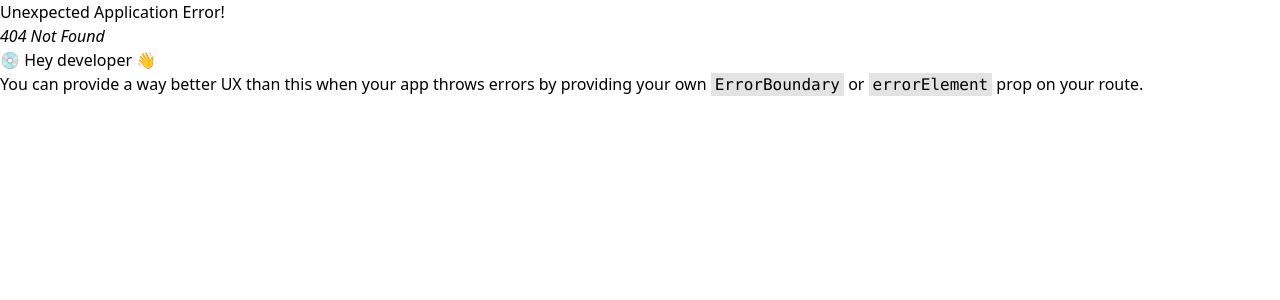
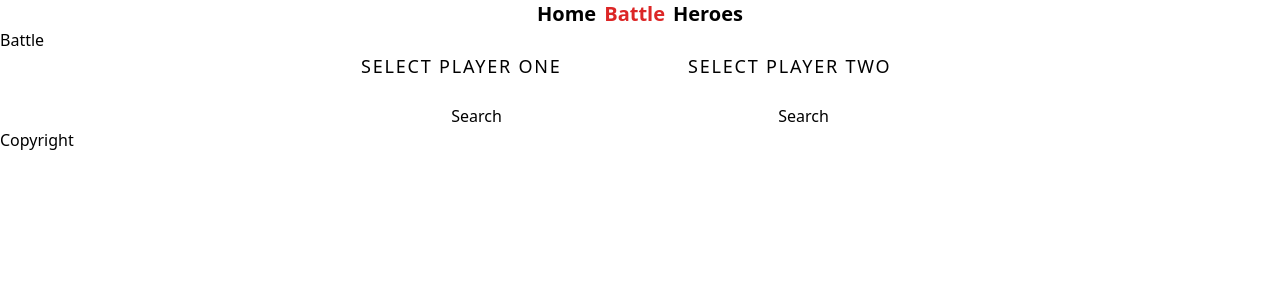
Before and after one commit to FabioReact/asrec, a React (Vite) app: page /battle in a window 1280 px wide. Before the commit this address had no page. Shown: the top 300 px of the page. Built offline with nearby package versions, Linux system fonts and the light colour scheme.

Commit message:
feat: add react-query

```diff
--- a/package.json
+++ b/package.json
@@ -10,6 +10,7 @@
     "preview": "vite preview"
   },
   "dependencies": {
+    "@tanstack/react-query": "^4.14.5",
     "axios": "^1.1.3",
     "react": "^18.2.0",
     "react-dom": "^18.2.0",
--- a/src/App.tsx
+++ b/src/App.tsx
@@ -1,22 +1,29 @@
+import { QueryClient, QueryClientProvider } from '@tanstack/react-query'
 import { createBrowserRouter, createRoutesFromElements, Route, RouterProvider } from 'react-router-dom'
 import './App.css'
 import Layout from './hoc/Layout'
+import Battle from './pages/Battle'
 import HeroDetails from './pages/HeroDetails'
 // import Counter from './components/Counter/Counter'
 import Heroes from './pages/Heroes'
+
+const queryClient = new QueryClient()
 
 const router = createBrowserRouter(
   createRoutesFromElements(
     <Route path="/" element={<Layout />}>
       <Route path="heroes" element={<Heroes />} />
       <Route path="heroes/:id" element={<HeroDetails />} />
+      <Route path="battle" element={<Battle />} />
     </Route>
   )
 );
 
 function App() {
   return (
-    <RouterProvider router={router} />
+    <QueryClientProvider client={queryClient}>
+      <RouterProvider router={router} />
+    </QueryClientProvider>
   )
 }
 
--- /dev/null
+++ b/src/api/heroes.ts
@@ -0,0 +1,13 @@
+import { Hero } from '../types/hero'
+import { fetcher, BASE_URL } from './fetcher'
+
+export const getHeroes = (name: string) => {
+	return fetcher
+		.get<Hero[]>(`${BASE_URL}/heroes?name_like=${name}`)
+		.then(res => {
+			return res.data
+		})
+		.catch(e => {
+			throw new Error('Server error', e.message)
+		})
+}
--- /dev/null
+++ b/src/components/HeroLabel/HeroLabel.tsx
@@ -0,0 +1,17 @@
+import { Link } from 'react-router-dom'
+
+type HeroLabelProps = {
+	id: string
+	name: string
+}
+
+const HeroLabel = ({ id, name }: HeroLabelProps) => {
+	return (
+		<Link to={id} className='block'>
+			<span className="font-semibold text-gray-500 pr-2 my-2">#{id}</span>
+			{name}
+		</Link>
+	)
+}
+
+export default HeroLabel
--- a/src/hoc/Layout.tsx
+++ b/src/hoc/Layout.tsx
@@ -13,6 +13,9 @@ const Layout = () => {
 							<NavLink to="/" className={getActiveClassName}>Home</NavLink>
 						</li>
 						<li>
+							<NavLink to="battle" className={getActiveClassName}>Battle</NavLink>
+						</li>
+						<li>
 							<NavLink to="heroes" className={getActiveClassName}>Heroes</NavLink>
 						</li>
 					</ul>
--- /dev/null
+++ b/src/pages/Battle.tsx
@@ -0,0 +1,57 @@
+import { useQuery } from "@tanstack/react-query"
+import React, { useRef } from "react"
+import { getHeroes } from "../api/heroes"
+import HeroLabel from '../components/HeroLabel/HeroLabel'
+import { Hero } from "../types/hero"
+
+type SelectPlayerProps = {
+	label: string
+}
+
+const SelectPlayer = ({ label }: SelectPlayerProps) => {
+	const inputRef = useRef<HTMLInputElement>(null)
+	const { data, error, isLoading, refetch } = useQuery(
+		["getHeroes", inputRef.current?.value],
+		() => getHeroes(inputRef.current?.value || ""),
+		{
+			enabled: false,
+		},
+	)
+
+	const onSubmitHandler = (e: React.SyntheticEvent) => {
+		e.preventDefault()
+		// const searchedHero = inputRef.current?.value
+		refetch()
+	}
+
+	return (
+		<>
+		<form onSubmit={onSubmitHandler} className='flex flex-col'>
+			<label htmlFor={`player${label}`} className='uppercase font-thin tracking-widest text-lg'>Select Player {label}</label>
+			{/* <input type="text" id={`player${label}`} name={`player${label}`} value={player} onChange={onChangeHandler} /> */}
+			<input
+				type="text"
+				id={`player${label}`}
+				name={`player${label}`}
+				ref={inputRef}
+			/>
+			<button>Search</button>
+		</form>
+		{data && data.length && data.map(hero => <HeroLabel key={hero.id} id={hero.id} name={hero.name} /> )}
+		</>
+	)
+}
+
+const Battle = () => {
+	return (
+		<section>
+			<h1>Battle</h1>
+			<div className="flex justify-center gap-24">
+				<SelectPlayer label="One" />
+				<SelectPlayer label="Two" />
+			</div>
+		</section>
+	)
+}
+
+export default Battle
--- a/src/pages/Heroes.tsx
+++ b/src/pages/Heroes.tsx
@@ -1,22 +1,9 @@
 import axios from "axios"
 import { useEffect, useRef, useState } from "react"
-import { Link } from 'react-router-dom'
+import HeroLabel from '../components/HeroLabel/HeroLabel'
 import Spinner from '../components/Spinner/Spinner'
 import { Hero } from "../types/hero"
 
-type HeroLabelProps = {
-	id: string
-	name: string
-}
-
-const HeroLabel = ({ id, name }: HeroLabelProps) => {
-	return (
-		<Link to={id} className='block'>
-			<span className="font-semibold text-gray-500 pr-2 my-2">#{id}</span>
-			{name}
-		</Link>
-	)
-}
 
 const Heroes = () => {
 	const mountedRef = useRef(false)
```
